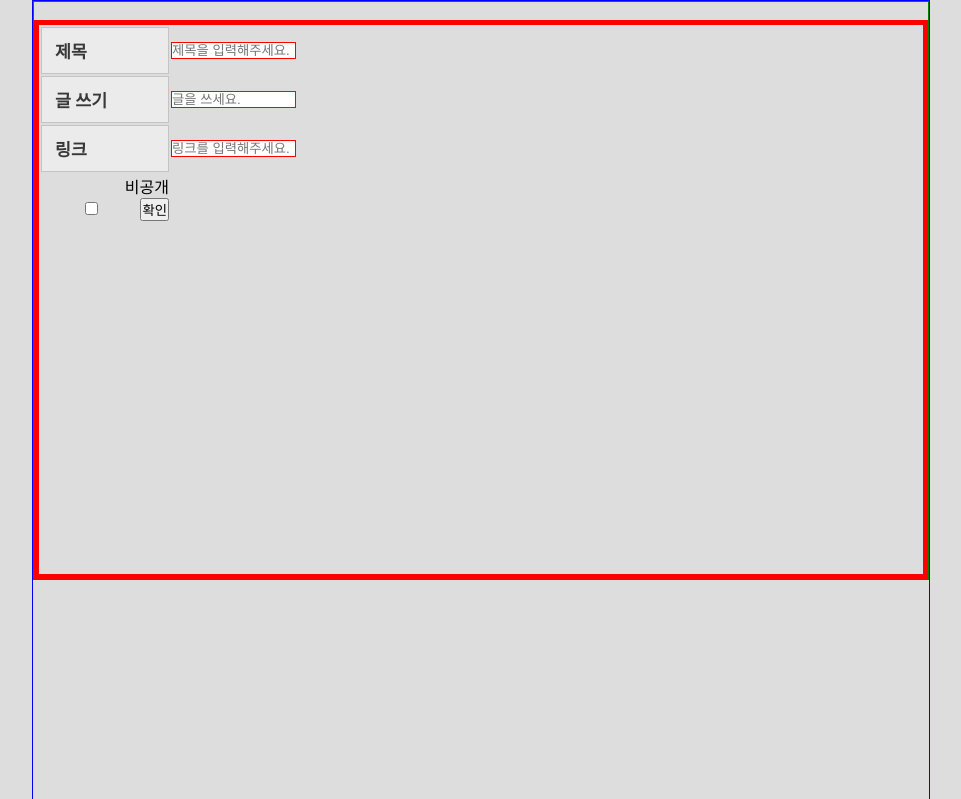
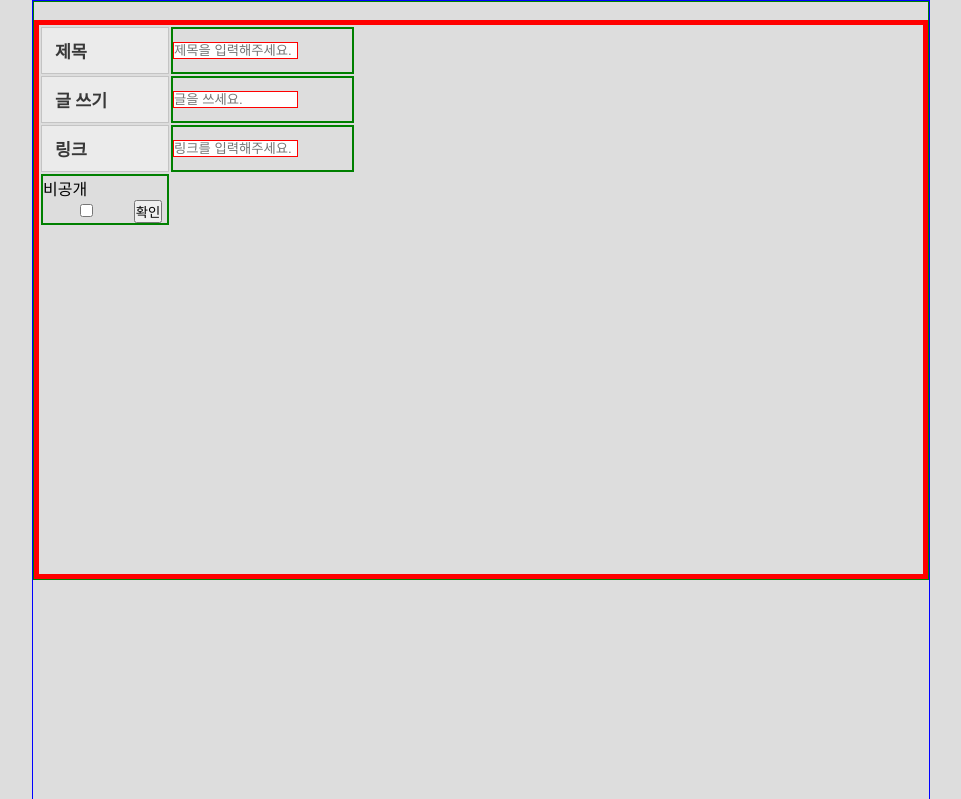
Before and after one commit to team-requin/Template_1, a PHP site: page /board/board_write.php in a window 1280 px wide. Shown: the part 240-1039 px from the top of the page, without its empty margins (159-1120 px from the left). Run offline with PHP 8.4, Linux system fonts and the light colour scheme; some libraries are stand-ins or nearby versions.

Commit message:
add css
board write

```diff
--- a/board/board_write.php
+++ b/board/board_write.php
@@ -7,6 +7,7 @@
         <div>
             <div id="board_area">
                 <form>
+                    <div id="table_div">
                         <table>
                             <tbody>
                                 <tr id="board_title">
@@ -29,6 +30,7 @@
                                 </tr>
                             </tbody>
                         </table>
+                    </div>
                 </form>
             </div>
         </div>
--- a/skin/default.css
+++ b/skin/default.css
@@ -242,21 +242,24 @@
 	height: 70%;
 	border: 1px solid green;
 }
-#board_area form table {
+#board_area form {
+	width: 100%;
+}
+#table_div table {
 	display: flex;
 	height: 100%;
 	width: 100%;
 }
-#board_area form table tbody {
+#table_div table tbody {
 	width: 100%;
 	border: 5px solid red;
 }
-tbody tr {
+#table_div table tbody tr {
 	border: 3px solid blue;
 	height: 100%;
 	width: 100%;
 }
-#board_area form table tbody tr th{
+#table_div table tbody tr th{
     width: 100px;
     padding: 10px 13px;
     border: 1px solid #c4c4c4;
@@ -265,14 +268,14 @@
     text-align: left;
     font-size: 1.083em;
 }
-#board_area form table tbody tr td input{
-	/* width: 1000px; */
+#table_div table tbody tr td{
+	border: 2px solid green;
+}
+#table_div table tbody tr td input{
 	border: 1px solid red;
-}
-#board_area form table tbody tr td input {
 	width: 70%;
 }
-#board_title {
+/* #board_title {
 	border: 1px solid red;
 }
 #board_title input {
@@ -290,4 +293,4 @@
 	height: 10%;
 	text-align: end;
 	border: 1px solid gray;
-}
+} */
```
Lines whose indentation alone changed are shown as unchanged.
